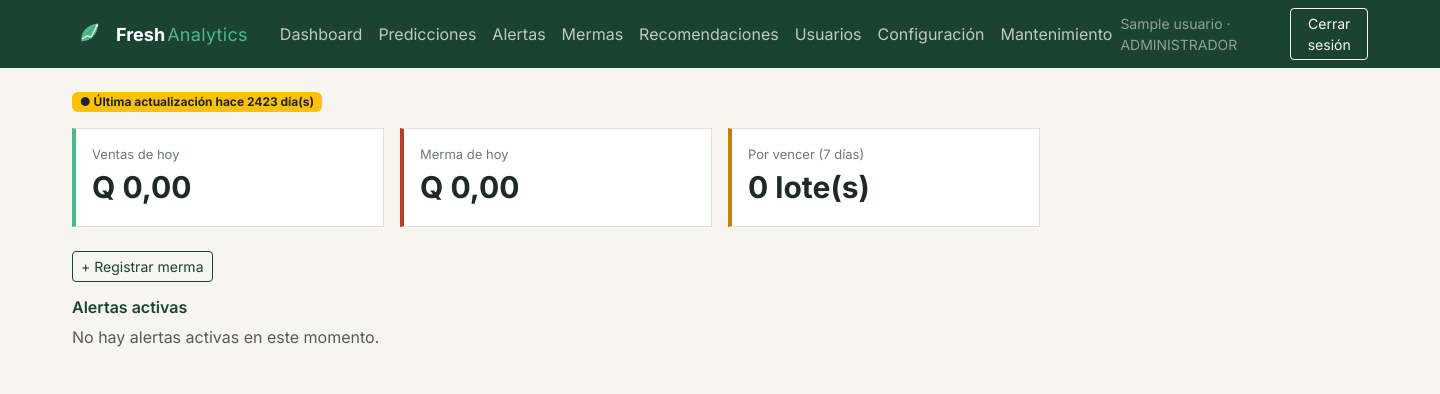
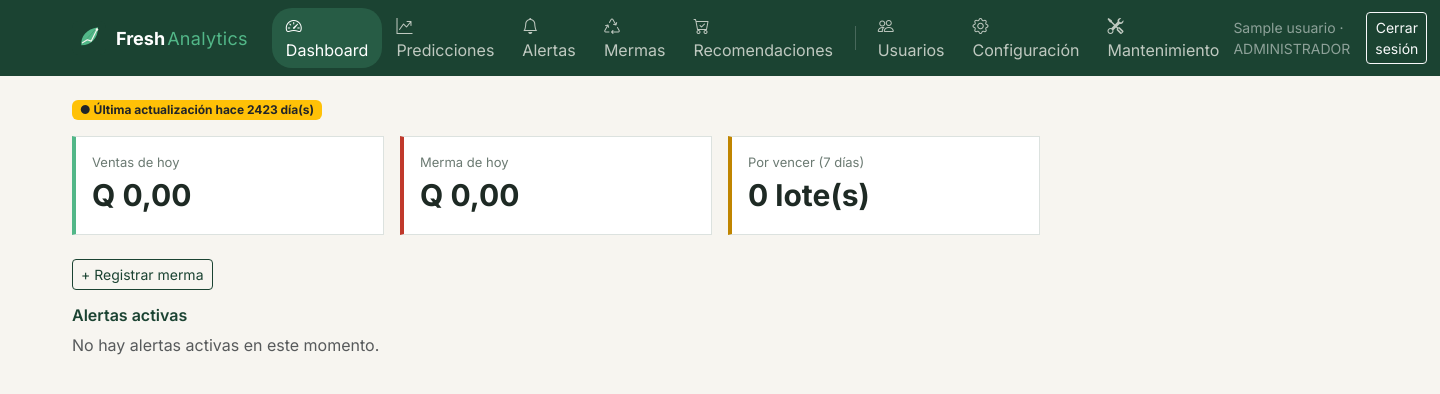
Before and after one commit to JFranck88/fresh-analytics, a Django app: page / in a window 1440 px wide. Shown: the top 394 px of the page. Run offline with Django 5.2, Linux system fonts and the light colour scheme; a user stored in the database is signed in; tables that the repository leaves empty hold one stand-in row (values such as "Sample post").

Commit message:
Modal de alertas al iniciar sesion, menu con secciones delimitadas y estado activo

```diff
--- a/core/static/core/css/estilo.css
+++ b/core/static/core/css/estilo.css
@@ -116,3 +116,25 @@ a:hover {
     color: var(--musgo);
     margin-bottom: 4px;
 }
+
+.navbar-fresh .nav-link {
+    padding: 6px 14px !important;
+    border-radius: 20px;
+    transition: background 0.15s;
+}
+
+.navbar-fresh .nav-link:hover {
+    background-color: rgba(255, 255, 255, 0.08);
+}
+
+.navbar-fresh .nav-link.activo {
+    background-color: rgba(82, 183, 136, 0.22);
+    color: #ffffff !important;
+}
+
+.nav-divisor {
+    width: 1px;
+    height: 24px;
+    background-color: rgba(255, 255, 255, 0.2);
+    margin: 0 8px;
+}
--- a/core/templates/base.html
+++ b/core/templates/base.html
@@ -7,6 +7,7 @@
     <link rel="icon" type="image/svg+xml" href="{% static 'core/img/logo.svg' %}">
     <link href="https://fonts.googleapis.com/css2?family=Inter:wght@400;500;600;700&display=swap" rel="stylesheet">
     <link href="https://cdn.jsdelivr.net/npm/bootstrap@5.3.3/dist/css/bootstrap.min.css" rel="stylesheet">
+    <link href="https://cdn.jsdelivr.net/npm/bootstrap-icons@1.11.3/font/bootstrap-icons.min.css" rel="stylesheet">
     <link href="{% static 'core/css/estilo.css' %}" rel="stylesheet">
 </head>
 <body>
@@ -16,20 +17,21 @@
                 <img src="{% static 'core/img/logo.svg' %}" alt="Fresh Analytics">
                 <span><span class="nombre-fresh">Fresh</span><span class="nombre-analytics">Analytics</span></span>
             </a>
-            <div class="navbar-nav me-auto">
-                <a href="{% url 'dashboard' %}" class="nav-link">Dashboard</a>
-                <a href="{% url 'listar_predicciones' %}" class="nav-link">Predicciones</a>
+            <div class="navbar-nav me-auto d-flex flex-row align-items-center">
+                <a href="{% url 'dashboard' %}" class="nav-link {% if request.resolver_match.url_name == 'dashboard' %}activo{% endif %}"><i class="bi bi-speedometer2 me-1"></i>Dashboard</a>
+                <a href="{% url 'listar_predicciones' %}" class="nav-link {% if request.resolver_match.url_name == 'listar_predicciones' %}activo{% endif %}"><i class="bi bi-graph-up-arrow me-1"></i>Predicciones</a>
                 {% if user.rol == "COMPRADOR" or user.rol == "GERENTE" or user.is_superuser_admin %}
-                    <a href="{% url 'listar_alertas' %}" class="nav-link">Alertas</a>
-                    <a href="{% url 'listar_mermas' %}" class="nav-link">Mermas</a>
+                    <a href="{% url 'listar_alertas' %}" class="nav-link {% if request.resolver_match.url_name == 'listar_alertas' %}activo{% endif %}"><i class="bi bi-bell me-1"></i>Alertas</a>
+                    <a href="{% url 'listar_mermas' %}" class="nav-link {% if request.resolver_match.url_name == 'listar_mermas' %}activo{% endif %}"><i class="bi bi-recycle me-1"></i>Mermas</a>
                 {% endif %}
                 {% if user.rol == "COMPRADOR" or user.is_superuser_admin %}
-                    <a href="{% url 'listar_recomendaciones' %}" class="nav-link">Recomendaciones</a>
+                    <a href="{% url 'listar_recomendaciones' %}" class="nav-link {% if request.resolver_match.url_name == 'listar_recomendaciones' %}activo{% endif %}"><i class="bi bi-cart-check me-1"></i>Recomendaciones</a>
                 {% endif %}
                 {% if user.rol == "ADMINISTRADOR" or user.is_superuser_admin %}
-                    <a href="{% url 'listar_usuarios' %}" class="nav-link">Usuarios</a>
-                    <a href="{% url 'listar_configuracion' %}" class="nav-link">Configuración</a>
-                    <a href="{% url 'mantenimiento' %}" class="nav-link">Mantenimiento</a>
+                    <div class="nav-divisor"></div>
+                    <a href="{% url 'listar_usuarios' %}" class="nav-link {% if request.resolver_match.url_name == 'listar_usuarios' or request.resolver_match.url_name == 'crear_usuario' %}activo{% endif %}"><i class="bi bi-people me-1"></i>Usuarios</a>
+                    <a href="{% url 'listar_configuracion' %}" class="nav-link {% if request.resolver_match.url_name == 'listar_configuracion' %}activo{% endif %}"><i class="bi bi-gear me-1"></i>Configuración</a>
+                    <a href="{% url 'mantenimiento' %}" class="nav-link {% if request.resolver_match.url_name == 'mantenimiento' %}activo{% endif %}"><i class="bi bi-tools me-1"></i>Mantenimiento</a>
                 {% endif %}
             </div>
             <span class="text-white-50 small me-3">{{ user.nombre }} · {{ user.rol }}</span>
@@ -45,5 +47,8 @@
         {% endif %}
         {% block content %}{% endblock %}
     </div>
+        </div>
+    <script src="https://cdn.jsdelivr.net/npm/bootstrap@5.3.3/dist/js/bootstrap.bundle.min.js"></script>
+</body>
 </body>
 </html>
--- a/core/templates/dashboard.html
+++ b/core/templates/dashboard.html
@@ -68,5 +68,48 @@
 {% else %}
     <p class="text-muted">No hay alertas activas en este momento.</p>
 {% endif %}
+{% if alertas %}
+<div class="modal fade" id="modalAlertas" tabindex="-1">
+    <div class="modal-dialog modal-dialog-centered">
+        <div class="modal-content">
+            <div class="modal-header">
+                <h5 class="modal-title"><i class="bi bi-bell-fill text-warning me-2"></i>Tienes {{ alertas|length }} alerta{{ alertas|length|pluralize }} activa{{ alertas|length|pluralize }}</h5>
+                <button type="button" class="btn-close" data-bs-dismiss="modal"></button>
+            </div>
+            <div class="modal-body">
+                <div class="list-group list-group-flush">
+                    {% for alerta in alertas|slice:":5" %}
+                        <div class="list-group-item d-flex align-items-center gap-2">
+                            <span class="badge bg-{{ alerta.nivel }}">&nbsp;</span>
+                            <span>
+                                <strong>{{ alerta.producto }}</strong> — {{ alerta.mensaje }}
+                            </span>
+                        </div>
+                    {% endfor %}
+                </div>
+                {% if alertas|length > 5 %}
+                    <p class="text-muted small mt-2 mb-0">Y {{ alertas|length|add:"-5" }} más...</p>
+                {% endif %}
+            </div>
+            <div class="modal-footer">
+                <button type="button" class="btn btn-outline-secondary btn-sm" data-bs-dismiss="modal">Cerrar</button>
+                {% if user.rol == "GERENTE" or user.rol == "COMPRADOR" or user.is_superuser_admin %}
+                    <a href="{% url 'listar_alertas' %}" class="btn btn-primary btn-sm">Revisar todas</a>
+                {% endif %}
+            </div>
+        </div>
+    </div>
+</div>
+
+<script>
+    document.addEventListener('DOMContentLoaded', function () {
+        if (!sessionStorage.getItem('alertas_mostradas')) {
+            const modalAlertas = new bootstrap.Modal(document.getElementById('modalAlertas'));
+            modalAlertas.show();
+            sessionStorage.setItem('alertas_mostradas', 'true');
+        }
+    });
+</script>
+{% endif %}
 
 {% endblock %}
```
